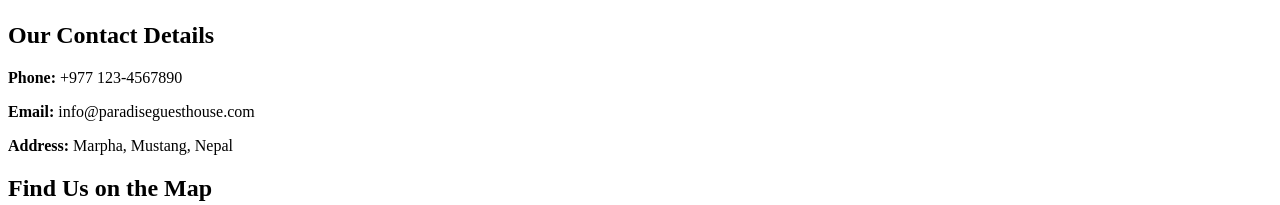
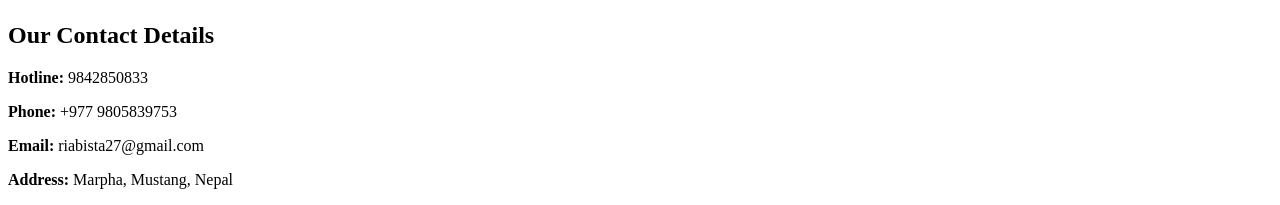
Before and after one commit to LamsalApil5/HOTEL_FRONTEND, a Next.js app: page /ContactPage in a window 1280 px wide. Shown: the part 201-406 px from the top of the page. Built offline with nearby package versions, Linux system fonts and the light colour scheme.

Commit message:
contact add

```diff
--- a/src/pages/ContactPage.tsx
+++ b/src/pages/ContactPage.tsx
@@ -69,7 +69,7 @@ const ContactPage = () => {
             <div className="flex space-x-6 text-4xl">
               {/* WhatsApp */}
               <a
-                href="https://wa.me/9771234567890"
+                href="https://wa.me/9779805839753"
                 target="_blank"
                 rel="noopener noreferrer"
                 className="text-green-500 hover:text-green-700"
@@ -102,12 +102,15 @@ const ContactPage = () => {
                 Our Contact Details
               </h2>
               <p className="text-lg mb-2 text-gray-600">
+                <strong className="font-semibold">Hotline:</strong> 9842850833
+              </p>
+              <p className="text-lg mb-2 text-gray-600">
                 <strong className="font-semibold">Phone:</strong> +977
-                123-4567890
+                9805839753
               </p>
               <p className="text-lg mb-2 text-gray-600">
                 <strong className="font-semibold">Email:</strong>{" "}
-                info@paradiseguesthouse.com
+                riabista27@gmail.com
               </p>
               <p className="text-lg mb-4 text-gray-600">
                 <strong className="font-semibold">Address:</strong> Marpha,
--- a/src/pages/Home/HeroSection.tsx
+++ b/src/pages/Home/HeroSection.tsx
@@ -6,7 +6,7 @@ import "../../assets/style/fonts.css";
 const HeroSection = () => {
 
   const handleBookNow = () => {
-    const phoneNumber = "9779805839153"; // Replace with your WhatsApp number
+    const phoneNumber = "9779805839753"; // Replace with your WhatsApp number
     const message = "Hello! I would like to inquire about Paradise guesthouse."; // Customize your message
     const whatsappURL = `https://wa.me/${phoneNumber}?text=${encodeURIComponent(message)}`;
 
--- a/src/pages/Home/RestaurantSection.tsx
+++ b/src/pages/Home/RestaurantSection.tsx
@@ -34,7 +34,7 @@ const RestaurantSection = () => {
             region, every dish is crafted to perfection.
           </p>
           <button
-            onClick={() => window.open("https://wa.me/9779866190102", "_blank")}
+            onClick={() => window.open("https://wa.me/9779805839753", "_blank")}
             className="bg-yellow-50 hover:bg-yellow-100 text-black px-6 py-3 rounded-lg text-md md:text-base flex items-center justify-center"
           >
             Contact for Reservations
```
